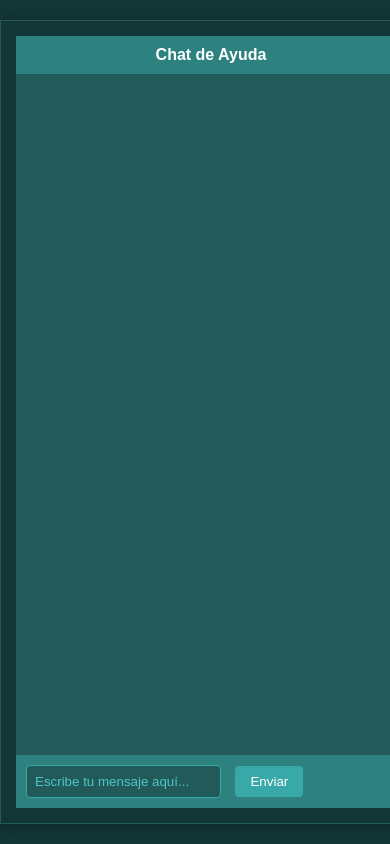
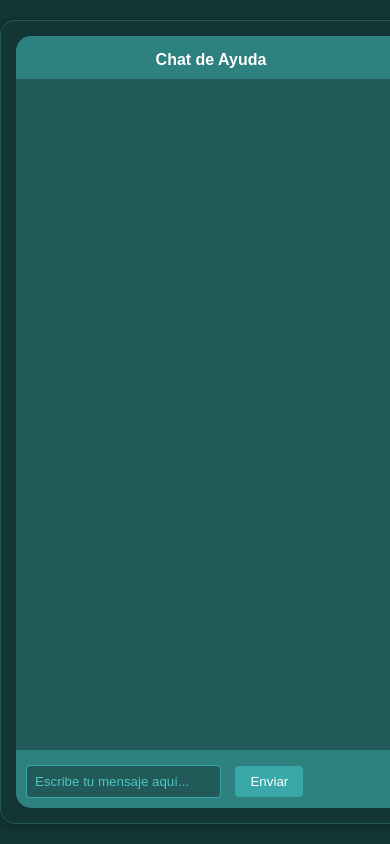
Before and after one commit to CloudSphere-Web/Reto-1-Gestion-del-Conocimiento, a PHP site: page /view/ayuda/ayuda.html.php in a window 390 px wide. Run offline with PHP 8.4, Linux system fonts and the light colour scheme.

Commit message:
algunos detalles en el css 2

```diff
--- a/Codigo/assets/css/ayuda.css
+++ b/Codigo/assets/css/ayuda.css
@@ -35,6 +35,8 @@ body {
     padding: 10px;
     text-align: center;
     font-weight: bold;
+    border-top-right-radius: 10px;
+    border-top-left-radius: 10px ;
 }
 
 /* Estilos de los mensajes */
@@ -79,6 +81,8 @@ body {
     display: flex;
     padding: 10px;
     background-color: #2D8280;
+    border-bottom-right-radius: 10px;
+    border-bottom-left-radius: 10px ;
 }
 
 
@@ -172,6 +176,17 @@ footer {
     }
     .chat-container{
         padding: 15px;
-        border-radius: 0;
+        border-radius: 15px;
+    }
+
+    .chat-header{
+        padding-top: 15px;
+        border-top-right-radius: 15px;
+        border-top-left-radius: 15px ;
+    }
+    .chat-input{
+        padding-top: 15px;
+        border-bottom-right-radius: 15px;
+        border-bottom-left-radius: 15px ;
     }
 }
--- a/Codigo/assets/css/lightViews/lightAyuda.css
+++ b/Codigo/assets/css/lightViews/lightAyuda.css
@@ -173,6 +173,6 @@ footer {
     }
     .chat-container{
         padding: 15px !important;
-        border-radius: 0 !important;
+        border-radius: 15px !important;
     }
 }
```
